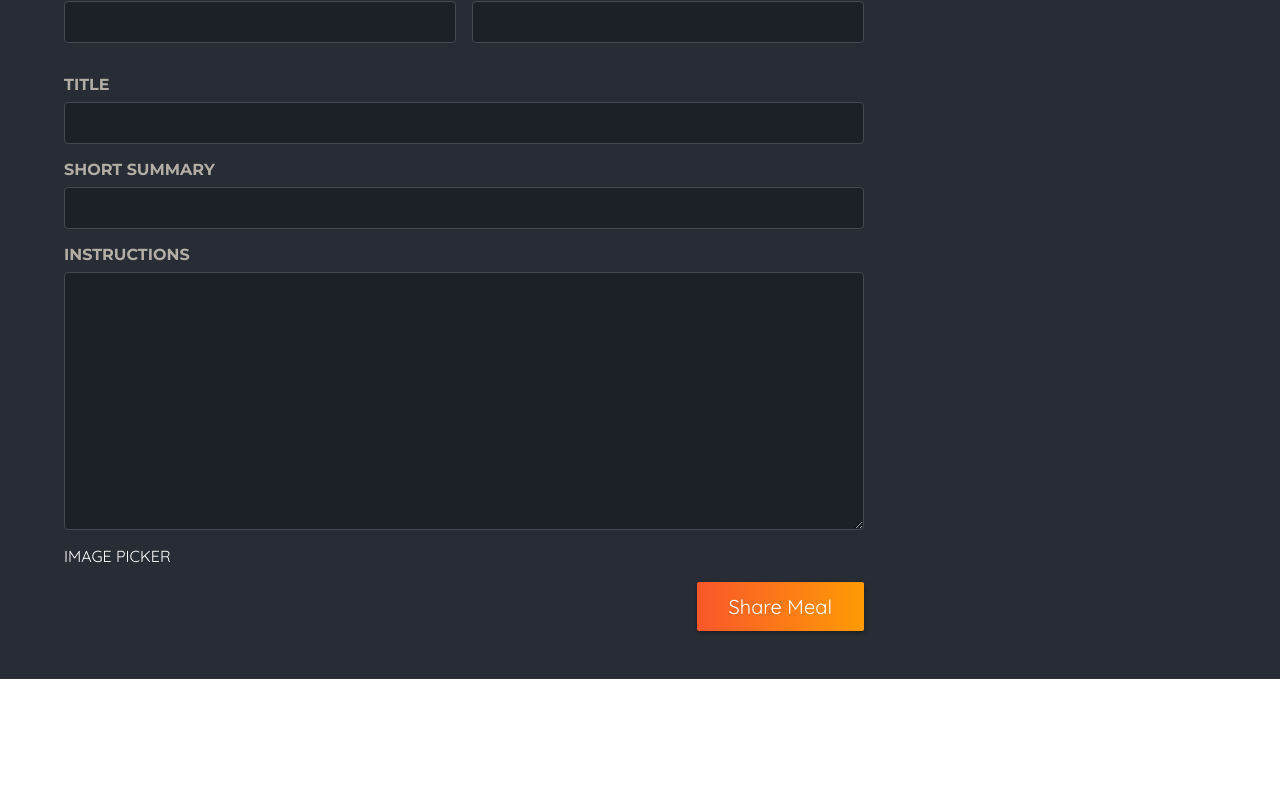
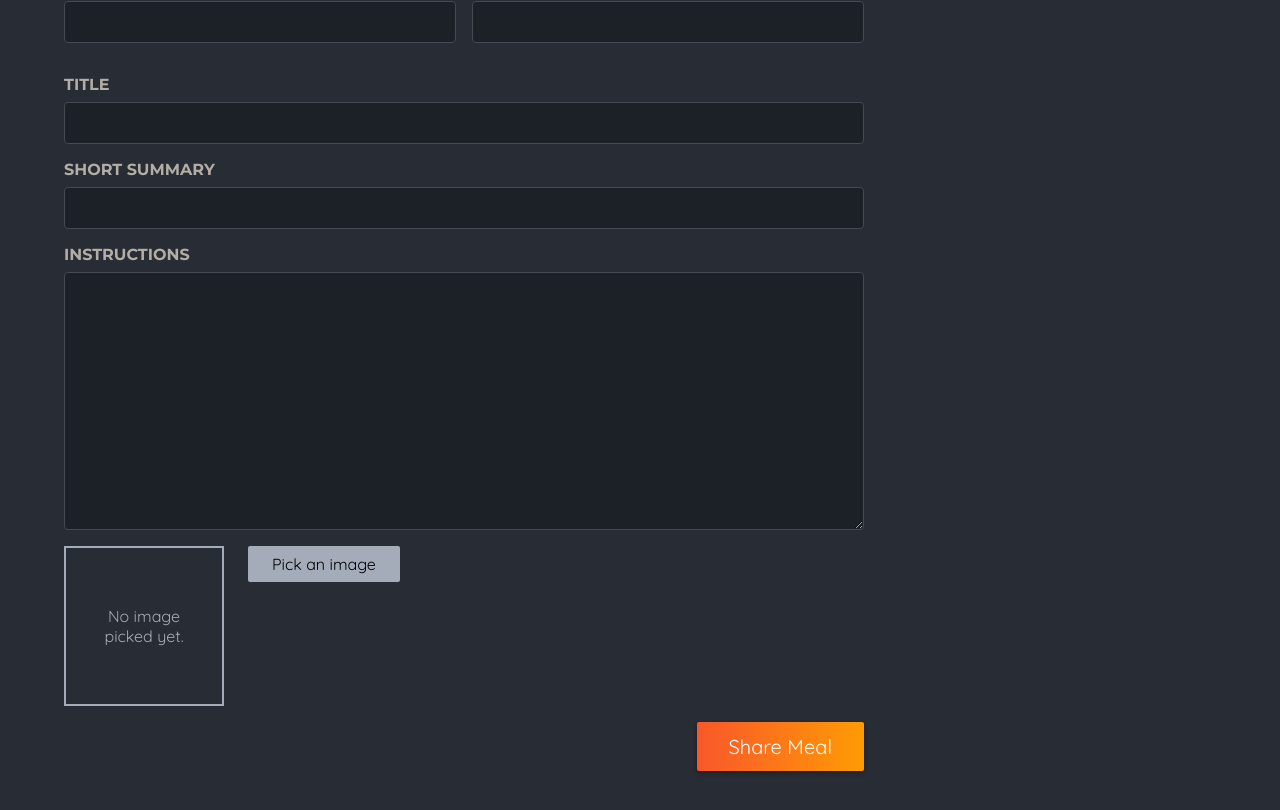
Before and after one commit to judo2000/foodie-app, a Next.js app: page /meals/share in a window 1280 px wide. Shown: the part 434-1244 px from the top of the page. Before the commit the page ends 1113 px from the top, so only its background shows below. Built offline with nearby package versions, Linux system fonts and the light colour scheme.

Commit message:
Create image picker component

```diff
--- a/app/meals/share/page.js
+++ b/app/meals/share/page.js
@@ -1,3 +1,4 @@
+import ImagePicker from "@/components/meals/image-picker";
 import classes from "./page.module.css";
 
 export default function ShareMealPage() {
@@ -38,7 +39,7 @@
               required
             ></textarea>
           </p>
-          IMAGE PICKER
+          <ImagePicker />
           <p className={classes.actions}>
             <button type="submit">Share Meal</button>
           </p>
--- /dev/null
+++ b/components/meals/image-picker.js
@@ -0,0 +1,66 @@
+"use client";
+
+import { useRef, useState } from "react";
+import classes from "./image-picker.module.css";
+import Image from "next/image";
+
+export default function ImagePicker({ label, name }) {
+  const [pickedImage, setPickedImage] = useState("");
+
+  const imageInput = useRef();
+
+  function handlePickClick() {
+    imageInput.current.click();
+  }
+
+  function handleImageChange(e) {
+    const file = e.target.files[0];
+
+    if (!file) {
+      setPickedImage(null);
+      return;
+    }
+
+    const fileReader = new FileReader();
+    fileReader.readAsDataURL(file);
+
+    fileReader.onload = () => {
+      setPickedImage(fileReader.result);
+    };
+  }
+
+  return (
+    <div className={classes.picker}>
+      <label htmlFor={name}>{label}</label>
+      <div className={classes.controls}>
+        <div className={classes.preview}>
+          {!pickedImage && <p>No image picked yet.</p>}
+          {pickedImage && (
+            <Image
+              src={pickedImage}
+              alt="The image selected by the user"
+              fill
+            />
+          )}
+        </div>
+        <input
+          className={classes.input}
+          type="file"
+          name={name}
+          id={name}
+          accept="image/png, image/jpeg"
+          ref={imageInput}
+          onChange={handleImageChange}
+          required
+        />
+        <button
+          className={classes.button}
+          type="button"
+          onClick={handlePickClick}
+        >
+          Pick an image
+        </button>
+      </div>
+    </div>
+  );
+}
--- /dev/null
+++ b/components/meals/image-picker.module.css
@@ -0,0 +1,45 @@
+.controls {
+  display: flex;
+  align-items: flex-start;
+  gap: 1.5rem;
+  margin-bottom: 1rem;
+}
+
+.picker .input {
+  display: none;
+}
+
+.picker .button {
+  border: 0;
+  padding: 0.5rem 1.5rem;
+  background: #a4abb9;
+  border-radius: 2px;
+  cursor: pointer;
+  font: inherit;
+}
+
+.picker .button:hover,
+.picker .button:focus {
+  background: #b3b9c6;
+}
+
+.preview {
+  width: 10rem;
+  height: 10rem;
+  border: 2px solid #a4abb9;
+  display: flex;
+  justify-content: center;
+  align-items: center;
+  text-align: center;
+  color: #a4abb9;
+  position: relative;
+}
+
+.preview p {
+  margin: 0;
+  padding: 1rem;
+}
+
+.preview img {
+  object-fit: cover;
+}
```
